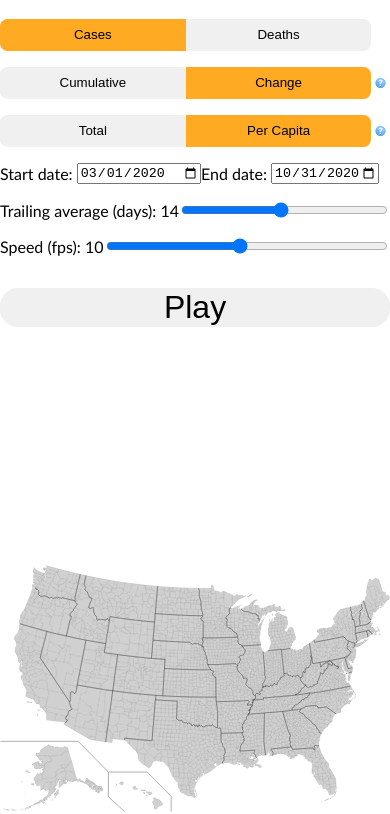
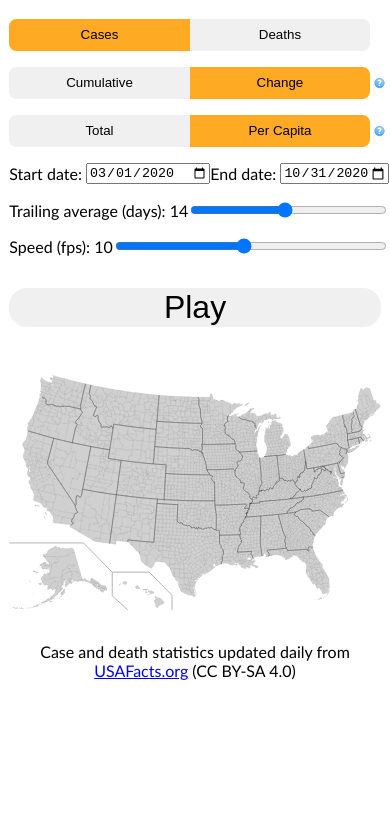
Before and after one commit to yunfeim/covid-viz, a website: page index.html in a window 390 px wide. Shown: the part 63-877 px from the top of the page. After the commit the page ends 844 px from the top, so only its background shows below. Drawn offline with Linux system fonts and the light colour scheme.

Commit message:
fix vertical whitespace issue for map and lack of margin issue on mobile

```diff
--- a/index.css
+++ b/index.css
@@ -9,6 +9,12 @@ body {
     max-width: 80ch;
     margin: 0 auto;
     margin-block-end: 4rem;
+}
+
+@media screen and (max-width: 80ch) {
+    body {
+        margin: 0 1ch;
+    }
 }
 
 h1 {
@@ -137,5 +143,6 @@ button {
 }
 
 #attribution {
+    margin-block-start: 2rem;
     text-align: center;
 }
--- a/index.js
+++ b/index.js
@@ -14,7 +14,8 @@ const HTML_IDS = {
     PLAY_BUTTON: 'play-button'
 }
 const HTML_ATTRS = {
-    DATA_HELP: 'data-help'
+    DATA_HELP: 'data-help',
+    HEIGHT: 'height'
 }
 
 // locations of resources
@@ -201,6 +202,16 @@ const loadMap = async () => {
         const asNode = document.adoptNode(XMLTree.querySelector('svg'));
         document.getElementById(HTML_IDS.MAP).replaceWith(asNode);
         asNode.id = HTML_IDS.MAP;
+        const idealHeight = asNode.height.baseVal.value;
+        const idealWidth = asNode.width.baseVal.value;
+        const aspectRatio = idealHeight / idealWidth;
+        const eliminateVerticalWhitespace = () => {
+            const currentWidth = asNode.getBoundingClientRect().width;
+            const necessaryHeight = aspectRatio * currentWidth;
+            asNode.setAttribute(HTML_ATTRS.HEIGHT, `${necessaryHeight}px`);
+        };
+        eliminateVerticalWhitespace();
+        window.addEventListener('resize', eliminateVerticalWhitespace);
     });
 }
 
```
